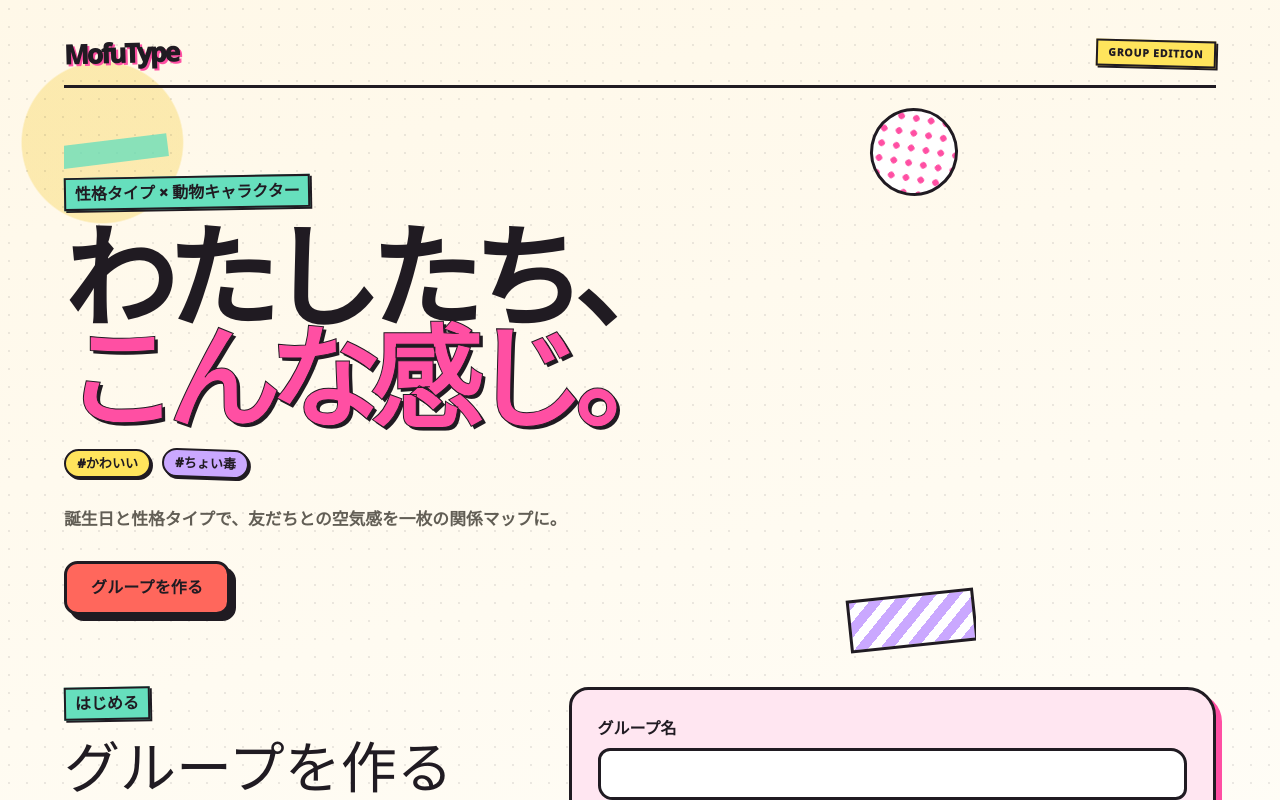
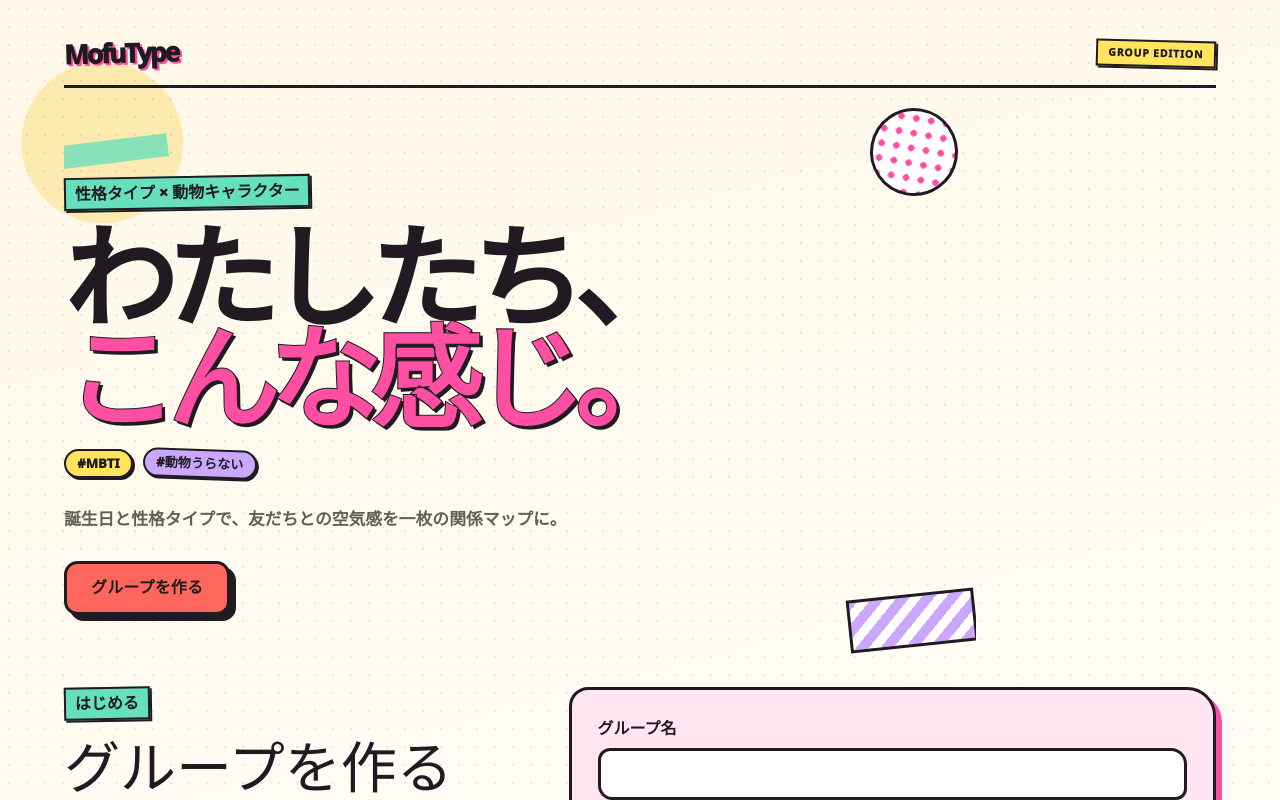
Before and after one commit to mi-hye/mofutype, a Next.js app: page / in a window 1280 px wide. Shown: the top 800 px of the page. Built offline with nearby package versions, Linux system fonts and the light colour scheme.

Commit message:
copy: clarify landing topic stickers

```diff
--- a/src/app/page.tsx
+++ b/src/app/page.tsx
@@ -22,8 +22,8 @@ export default function Home() {
           わたしたち、<span>こんな感じ。</span>
         </h1>
         <div className="hero__stickers" aria-label="ムード">
-          <span>#かわいい</span>
-          <span>#ちょい毒</span>
+          <span>#MBTI</span>
+          <span>#動物うらない</span>
         </div>
         <p className="hero__copy">
           誕生日と性格タイプで、友だちとの空気感を一枚の関係マップに。
```
Also changed, not shown: 1 other file (tests, documents, lock files or other folders).
